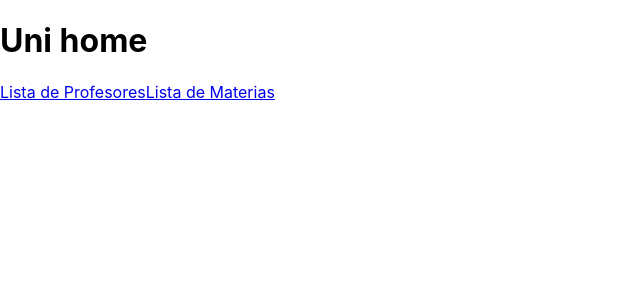
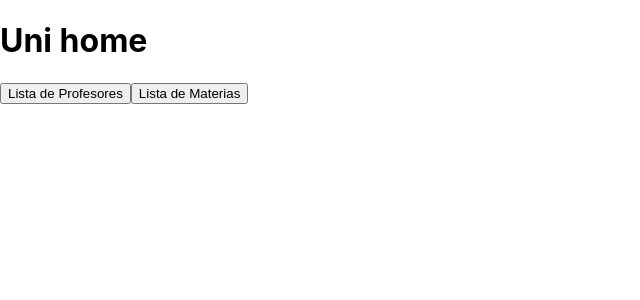
Before and after one commit to CristianGrageda/university-front, a React (Create React App) app: page /home in a window 1280 px wide. Shown: the top 300 px of the page, without its empty margins (0-640 px from the left). Built offline with nearby package versions, Linux system fonts and the light colour scheme.

Commit message:
main: Se cambian Links por Botones

```diff
--- a/src/components/home/UniHome.js
+++ b/src/components/home/UniHome.js
@@ -5,8 +5,8 @@ export const UniHome = () => {
     return(
         <>
             <h1>Uni home</h1>
-            <Link to="/teacher" >Lista de Profesores</Link>
-            <Link to="/matter" >Lista de Materias</Link>
+            <Link to="/teacher" ><button>Lista de Profesores</button></Link>
+            <Link to="/matter" ><button>Lista de Materias</button></Link>
         </>
     );
 }
--- a/src/components/matters/UniMainMatter.js
+++ b/src/components/matters/UniMainMatter.js
@@ -37,7 +37,7 @@ export const UniMainMatter = () => {
             :
                 <span>No se pudo cargar los datos</span>
             }
-            <Link to="/home">Volver</Link>
+            <Link to="/home"><button>Volver</button></Link>
         </>
     );
 }
```
